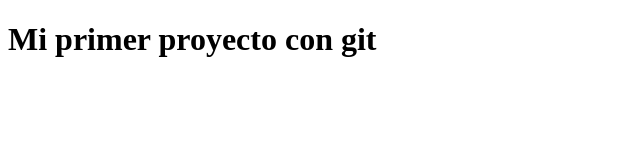
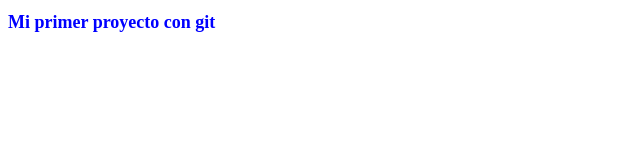
Before and after one commit to JonatanBustamante1111/MiPrimerGit, a plain HTML site: page index.html in a window 1280 px wide. Shown: the whole page, without its empty margins (0-640 px from the left). Drawn offline with Linux system fonts and the light colour scheme.

Commit message:
agregue color a mi titulo

```diff
--- a/index.html
+++ b/index.html
@@ -9,6 +9,6 @@
 </head>
 
 <body>
-    <h1>Mi primer proyecto con git</h1>
+    <h1 class="titulo">Mi primer proyecto con git</h1>
 </body>
 </html>
--- a/stylos.css
+++ b/stylos.css
@@ -0,0 +1,4 @@
+.titulo{
+font-size: large;
+color: blue;
+}
```
